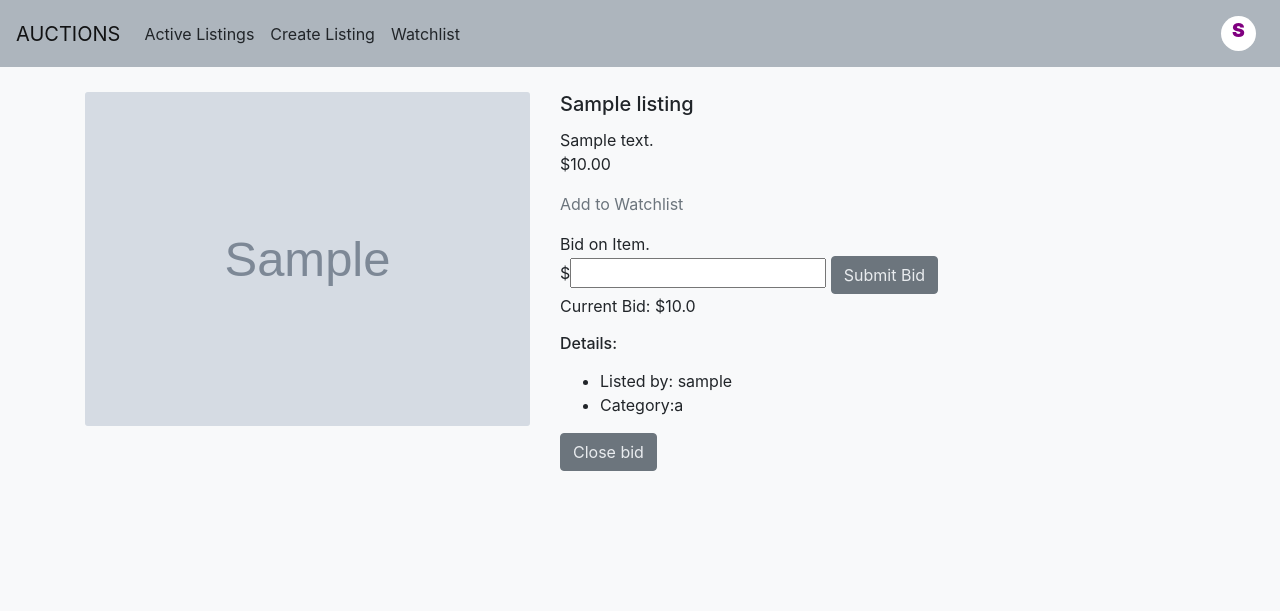
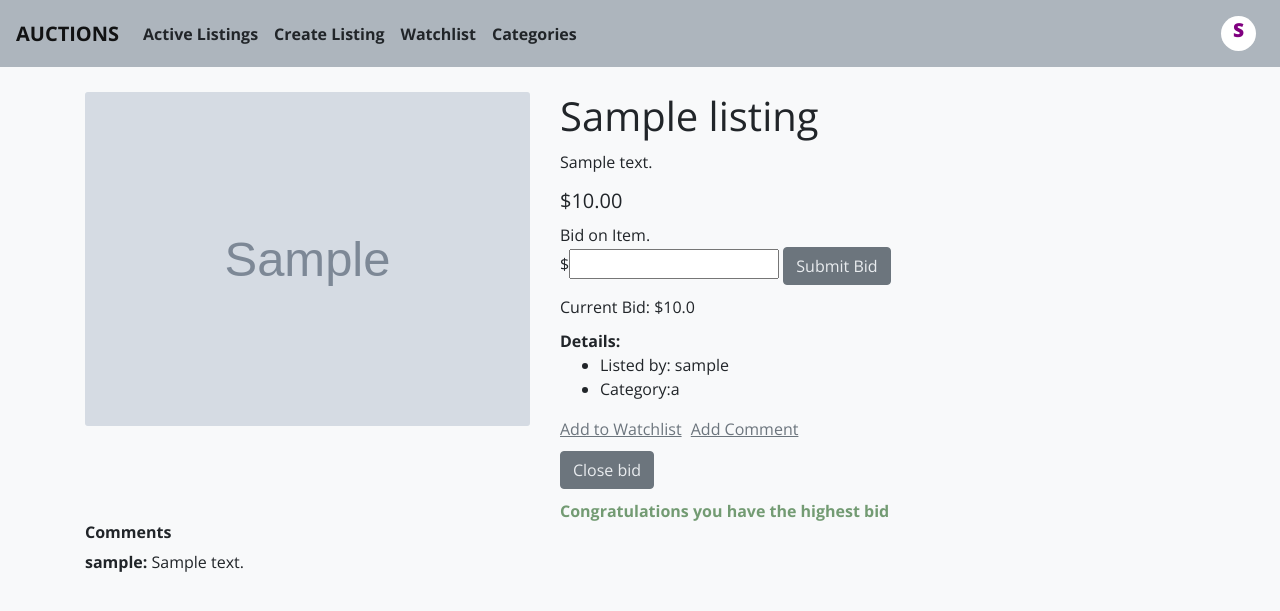
Before and after one commit to ycolagelo/commerce-, a Django app: page /1/listing in a window 1280 px wide. Shown: the top 611 px of the page. Run offline with Django 3.2, Linux system fonts and the light colour scheme; a user stored in the database is signed in; tables that the repository leaves empty hold one stand-in row (values such as "Sample post"); grey boxes marked "Sample" are stand-in pictures; some libraries are stand-ins or nearby versions.

Commit message:
Added a comments section for the user.

```diff
--- a/auctions/error_codes.py
+++ b/auctions/error_codes.py
@@ -1,8 +1,10 @@
 # Error codes
 INVALID_BID = 1
+INVALID_MESSAGE = 1
 
 # error messages
 
 ERROR_MESSAGES = {
-    INVALID_BID: "The bid must be higher than the asking price as well as other bids"
+    INVALID_BID: "The bid must be higher than the asking price as well as other bids",
+    INVALID_MESSAGE: "The message field is invlaid. Please enter a valid message"
 }
--- a/auctions/models.py
+++ b/auctions/models.py
@@ -41,9 +41,9 @@ class Listing(models.Model):
 class Bid(models.Model):
     """models for the bids created on the listings"""
     listing = models.ForeignKey(
-        Listing, on_delete=models.CASCADE, related_name="bid_product")
+        Listing, on_delete=models.CASCADE, related_name="bid_product", null=True)
     user = models.ForeignKey(
-        User, on_delete=models.PROTECT, related_name="bidder")
+        User, on_delete=models.PROTECT, related_name="bidder", null=True)
     bidding_price = models.DecimalField(
         max_digits=10, decimal_places=2, default=0)
 
@@ -53,12 +53,12 @@ class Bid(models.Model):
 
 class Comment(models.Model):
     """models for the comments created by the user"""
-    listing = models.ForeignKey(Listing, on_delete=models.PROTECT)
-    user = models.ForeignKey(User, on_delete=models.PROTECT)
+    listing = models.ForeignKey(Listing, on_delete=models.PROTECT, null=True)
+    user = models.ForeignKey(User, on_delete=models.PROTECT, null=True)
     comments = models.CharField(max_length=280)
 
     def __str__(self):
-        return f"{self.user_id} mentioned {self.comments} on {self.listing_id}"
+        return f"{self.user} mentioned {self.comments} on {self.listing}"
 
 
 class Watchlist(models.Model):
@@ -69,3 +69,5 @@ class Watchlist(models.Model):
 
     def __str__(self):
         return f"{self.user_id} added {self.listing_id}"
+
+# class Categories()
--- a/auctions/static/auctions/styles.css
+++ b/auctions/static/auctions/styles.css
@@ -18,15 +18,24 @@
 body {
   background-color: #f8f9fa;
   color: #212529;
+  font-family: 'Open Sans';
 }
 
 .header {
-  background-color: #ADB5BD;
+  background-color: #adb5bd;
   color: #212529 !important;
+  text-decoration: none;
+}
+
+.navbar-brand {
+  font-weight: bolder;
+  text-decoration: none;
 }
 
 .navbar-light .navbar-nav .nav-link {
   color: #212529;
+  font-weight: bold;
+  text-decoration: none;
 }
 
 .nav-link:hover,
@@ -53,13 +62,16 @@ button,
   color: #dee2e6 !important;
 }
 
-a, a:visited {
+a,
+a:visited {
   color: #6c757d;
+  text-decoration: underline;
 }
 a:active,
 a:hover,
 a:focus {
   color: #495057;
+  text-decoration: underline;
 }
 
 /* Index page */
@@ -76,11 +88,11 @@ a:focus {
 .listing-card {
   width: 275px;
   padding: 15px;
-    background-color: #E9ECEF;
+  background-color: #e9ecef;
   margin: 7px;
   border-radius: 7px;
-    box-shadow: 5px 2px 2px #DEE2E6;
-    height: 400px
+  box-shadow: 5px 2px 2px #dee2e6;
+  height: 400px;
 }
 
 .listing-card-top {
@@ -91,7 +103,7 @@ a:focus {
 }
 
 .listing-card-bottom {
-    height: 50%
+  height: 50%;
 }
 
 .card-image {
@@ -104,13 +116,12 @@ a:focus {
   margin-bottom: revert;
 }
 
-
 /* Watchlist */
 .cwl-row {
   height: 130px;
   margin: 25px;
   padding: 15px 25px;
-  background-color: #E9ECEF;
+  background-color: #e9ecef;
   display: flex;
   justify-content: space-between;
 }
@@ -126,6 +137,26 @@ a:focus {
   max-height: 90px;
 }
 
-.cwl-link-text {
+.congrats_message {
+  color: rgb(115, 155, 115);
+}
 
+.lst-comments-heading {
+  font-weight: bold;
 }
+
+.lst-line {
+  margin-top: 10px;
+}
+
+.lst-line p {
+  margin-bottom: 0;
+}
+.lst-description {
+  font-weight: 500;
+  font-size: 16px;
+}
+
+.lst-description-container {
+  margin-bottom: 15px;
+}
--- a/auctions/templates/auctions/layout.html
+++ b/auctions/templates/auctions/layout.html
@@ -4,7 +4,11 @@
 <html lang="en">
     <head>
         <title>{% block title %}Auctions{% endblock %}</title>
+        <link rel="preconnect" href="https://fonts.gstatic.com">
         <link rel="stylesheet" href="https://stackpath.bootstrapcdn.com/bootstrap/4.4.1/css/bootstrap.min.css" integrity="sha384-Vkoo8x4CGsO3+Hhxv8T/Q5PaXtkKtu6ug5TOeNV6gBiFeWPGFN9MuhOf23Q9Ifjh" crossorigin="anonymous">
+        <link href="https://fonts.googleapis.com/css2?family=Open+Sans&display=swap" rel="stylesheet">
+        <link href="https://fonts.googleapis.com/css2?family=Open+Sans:wght@400;700&display=swap" rel="stylesheet">
+        <link href="https://fonts.googleapis.com/css2?family=Open+Sans:ital,wght@0,300;0,400;0,600;0,700;0,800;1,300;1,400;1,600;1,700;1,800&display=swap" rel="stylesheet">
         <link href="{% static 'auctions/styles.css' %}" rel="stylesheet">
     </head>
     <body>
@@ -24,6 +28,9 @@
                         </li>
                         <li>
                              <a class="nav-link" href="{% url 'current_watchlist' %}">Watchlist</a>
+                        </li>
+                        <li>
+                            <a class="nav-link" href ="">Categories</a>
                         </li>
                     {% endif %}
                 </ul>
--- a/auctions/templates/auctions/listing.html
+++ b/auctions/templates/auctions/listing.html
@@ -8,15 +8,15 @@
             <img src="{{product.image.url}}" class="card-img" alt="...">
         </div>
         <div class="col-7">
-            <h5 class="card-title">{{product.name}}</h5>
-            <div class="card-text">{{product.description}}</div>
-            <p>${{product.price}}</p>
+            <h1>{{product.name}}</h1>
+            <div class="lst-line lst-description-container">
+                <p class="lst-description">{{product.description}}</p>
+            </div>
+                <h5>${{product.price}}</h5>
+            {% comment %} <div class="lst-line">
+            </div> {% endcomment %}
             {%if user.is_authenticated %}
-            <div>
-               <p> <a href="{% url 'watchlist' product.id %}">Add to Watchlist</a></p>
-                {% comment %} <a href="#">Add to watchlist</a> {% endcomment %}
-            </div>
-            <div>
+            <div class="lst-line">
                 <lable for="bidForm">Bid on Item.</lable>
                 <form action="{% url 'place_bid' product.id %}" method="post">
                     {% csrf_token %}
@@ -24,21 +24,33 @@
                     <button type="submit" class="btn btn-primary button-primary" for="nidForm">Submit Bid</button>
                 </form>
             </div>
-            <div>Current Bid: ${{highest_bid}}</div>
-            <div>
-                <p><h6>Details:</h6></p>
+            <div class="lst-line">Current Bid: ${{highest_bid}}</div>
+            <div class="lst-line">
+                <p><strong>Details:</strong></p>
                 <ul>
+                    {% comment %} TODO: Handle Nothing value of `lister` {% endcomment %}
                     <li>Listed by: {{lister}}</li>
                     <li>Category:{{product.category}}</li>
                 </ul>
+            </div>
+            <div class="lst-line">
+               <a style="margin-right: 5px;" href="{% url 'watchlist' product.id %}">Add to Watchlist</a>
+               <a href="{% url 'comment' product.id %}">Add Comment</a>
+            </div>
+            <div class="lst-line">
+                {% if lister == user %}
+                    <form action="{%url 'listing' product.id %}" method="post">
+                        {% csrf_token %}
+                        <button type="submit" class="btn btn-primary button-primary">Close bid</button>
+                    </form>
+                {% endif %}
+            </div>
+            <div class="lst-line">
+                {%if highest_bidder == user and product.state == "non active" %}
+                    <strong class="congrats_message"> Congratulations you have the highest bid</strong>
+                {% endif %}
+            </div>
 
-            </div>
-            {% if lister == user %}
-                <form action="" method="post">
-                    {% csrf_token %}
-                    <button type="submit" class="btn btn-primary button-primary">Close bid</button>
-                </form>
-            {% endif %}
             {%else%}
             <div>
                 <i>Sign in to place bid.</i>
@@ -46,5 +58,18 @@
             {% endif %}
         </div>
     </div>
+    <div>
+        <div>
+            {% if comments %}
+                <h6 class="lst-comments-heading">Comments</h6>
+                {%for comment in comments%}
+                <div>
+                    <strong>{{comment.user}}:</strong>
+                    {{comment.comments}}
+                </div>
+                {% endfor %}
+            {%endif %}
+        </div>
+    </div>
 </div>
 {% endblock%}
--- a/auctions/urls.py
+++ b/auctions/urls.py
@@ -14,5 +14,6 @@ urlpatterns = [
     path("<int:listing_id>/watchlist_delete",
          views.watchlist_delete, name="watchlist_delete"),
     path("<int:product_id>/place_bid", views.place_bid, name="place_bid"),
-    path("error/<int:code>", views.error, name="error")
+    path("error/<int:code>", views.error, name="error"),
+    path("<int:product_id>/comment", views.comment, name="comment")
 ]
--- a/auctions/views.py
+++ b/auctions/views.py
@@ -5,9 +5,9 @@ from django.contrib.auth import authenticate, login, logout
 from django.db import IntegrityError
 from django.http import HttpResponse, HttpResponseRedirect
 from django.shortcuts import render, get_object_or_404, redirect
-from .models import Listing, Choices, Watchlist, Bid
-from .forms import NewListForm, NewBid
-from .error_codes import INVALID_BID, ERROR_MESSAGES
+from .models import Listing, Choices, Watchlist, Bid, Comment
+from .forms import NewListForm, NewBid, CommentForm
+from .error_codes import INVALID_BID, ERROR_MESSAGES, INVALID_MESSAGE
 
 
 def index(request):
@@ -84,6 +84,7 @@ def create_list(request):
             obj.description = form.cleaned_data['description']
             obj.category = form.cleaned_data['category']
             obj.image = request.FILES['image']
+            obj.user_id = request.user
             obj.save()
 
             return HttpResponseRedirect(reverse("index"))
@@ -99,21 +100,35 @@ def create_list(request):
 
 
 def listing(request, item_id):
-    if request.method == "GET":
-        product = Listing.objects.get(pk=item_id)
-        lister = product.user_id
-        bids = Bid.objects.filter(listing=product).all()
-        aggregate_result = bids.aggregate(
-            max=Max('bidding_price', output_field=FloatField()))
-        highest_bid = aggregate_result['max']
-        user = request.user
-        # value, category = (product.category)
+
+    product = Listing.objects.get(pk=item_id)
+    lister = product.user_id
+    bids = Bid.objects.filter(listing=product).all()
+    aggregate_result = bids.aggregate(
+        max=Max('bidding_price', output_field=FloatField()))
+    highest_bid = aggregate_result['max']
+    user = request.user
+    highest_bidder = bids.filter(bidding_price=highest_bid).first()
+    comments = Comment.objects.filter(listing=product).all()
+    # value, category = (product.category)
+
+    if request.method == "POST":
+        product.state = "non active"
+        product.save()
+
+        return HttpResponseRedirect(reverse("index"))
+
+    highest_bidder_user = None
+    if highest_bidder:
+        highest_bidder_user = highest_bidder.user
 
     return render(request, "auctions/listing.html", {
         "product": product,
         "lister": lister,
         "highest_bid": highest_bid,
         "user": user,
+        "highest_bidder": highest_bidder_user,
+        "comments": comments
         # "category": category
     })
 
@@ -195,3 +210,23 @@ def error(request, code):
     return render(request, 'auctions/error.html', {
         "error": error_messages
     })
+
+
+def comment(request, product_id):
+    """Adds comments to listings"""
+    listing = Listing.objects.get(pk=product_id)
+    user = request.user
+    if request.method == "POST":
+        form = CommentForm(request.POST)
+        obj = Comment()
+        if form.is_valid():
+            obj.comments = form.cleaned_data['comments']
+            obj.listing = listing
+            obj.user = user
+            obj.save()
+            return redirect("listing", item_id=listing.id)
+        return redirect("error", code=INVALID_MESSAGE)
+    return render(request, 'auctions/comment.html', {
+        "form": CommentForm,
+        "listing": listing
+    })
```
Also changed, not shown: auctions/admin.py (+7 -2 lines), auctions/forms.py (+10 -1 lines), auctions/templates/auctions/comment.html (added, +21 -0 lines), auctions/migrations/0024_auto_20201125_1625.py (added), auctions/migrations/0025_auto_20201125_1627.py (added). Lines whose indentation alone changed are shown as unchanged.
